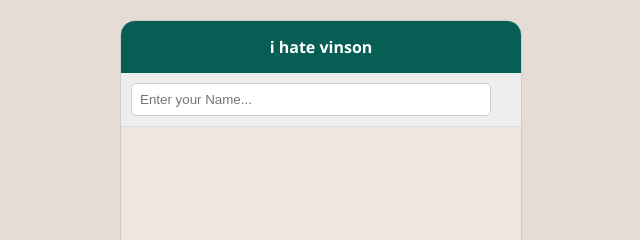
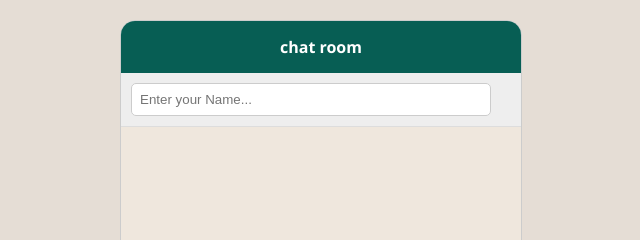
Before and after one commit to alexlaidev/alexlaidev.github.io, a plain HTML site: page index.html in a window 1280 px wide. Shown: the top 240 px of the page, 319-959 px from the left. Drawn offline with Linux system fonts and the light colour scheme; no server answers.

Commit message:
Update index.html

```diff
--- a/index.html
+++ b/index.html
@@ -22,7 +22,7 @@
 <body>
 
     <div id="chat-card">
-        <div id="header">i hate vinson</div>
+        <div id="header">chat room</div>
 
         <div id="name-area">
             <input type="text" id="name-input" placeholder="Enter your Name..." maxlength="15">
```
